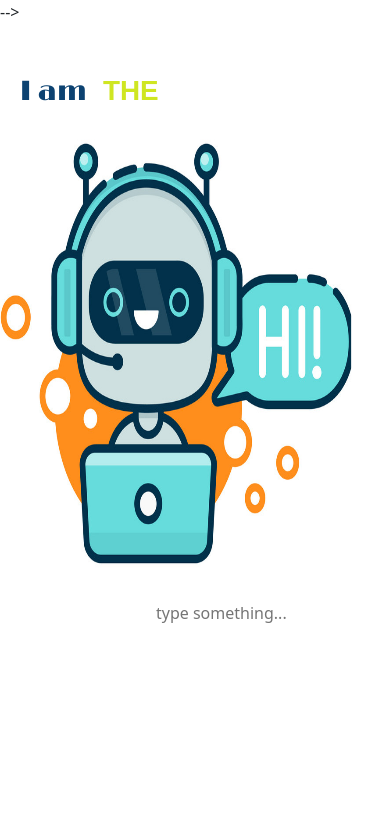
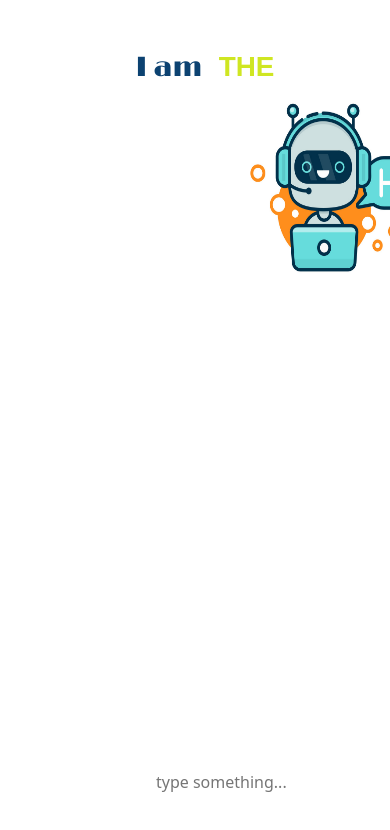
Before and after one commit to sak18khan/chatbotfront, a plain HTML site: page index.html in a window 390 px wide. Shown: the top 830 px of the page. Drawn offline with nearby package versions, Linux system fonts and the light colour scheme.

Commit message:
Add files via upload

```diff
--- a/index.html
+++ b/index.html
@@ -9,7 +9,7 @@
 <!-- JavaScript Bundle with Popper -->
 <script src="https://cdn.jsdelivr.net/npm/bootstrap@5.0.1/dist/js/bootstrap.bundle.min.js" integrity="sha384-gtEjrD/SeCtmISkJkNUaaKMoLD0//ElJ19smozuHV6z3Iehds+3Ulb9Bn9Plx0x4" crossorigin="anonymous"></script>
 <link rel="preconnect" href="https://fonts.gstatic.com">
-<link href="https://fonts.googleapis.com/css2?family=Limelight&display=swap" rel="stylesheet"> -->
+<link href="https://fonts.googleapis.com/css2?family=Limelight&display=swap" rel="stylesheet">
   <link rel="stylesheet" href="styles.css">
   <meta name="viewport" content="width=device-width, initial-scale=1.0">
   <body>
--- a/styles.css
+++ b/styles.css
@@ -41,12 +41,27 @@ h2{
   padding: 10px;
   margin-left: 10px;
 }
+@media all and (max-width: 600px) {
+h1{
+  text-align: center;
+}
+.img{
+  width: 200px;
+  height: 200px;
+  margin-left: 250px;
+}
+.head2{
+  position: absolute;
+  top: 90%
+}
+}
 span::before {
     content: "KIKI";
     animation: animate infinite 4s;
     padding-left: 10px;
     font-weight: bolder;
 }
+
 @keyframes animate {
 
     0% {
@@ -62,6 +77,7 @@ span::before {
         content: "CHATBOT";
         color: red;
     }
+
 /* learn animatipon of text */
 /* body {
        background: green;
```
